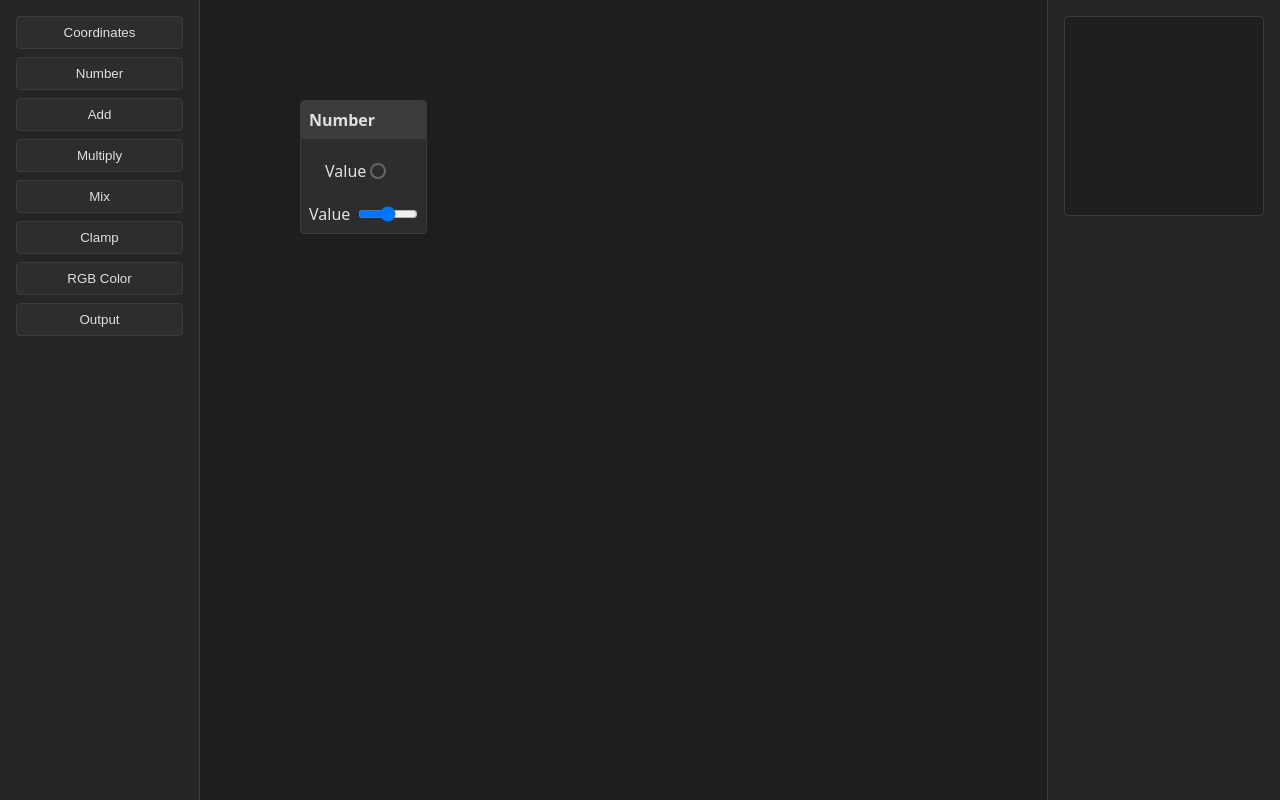
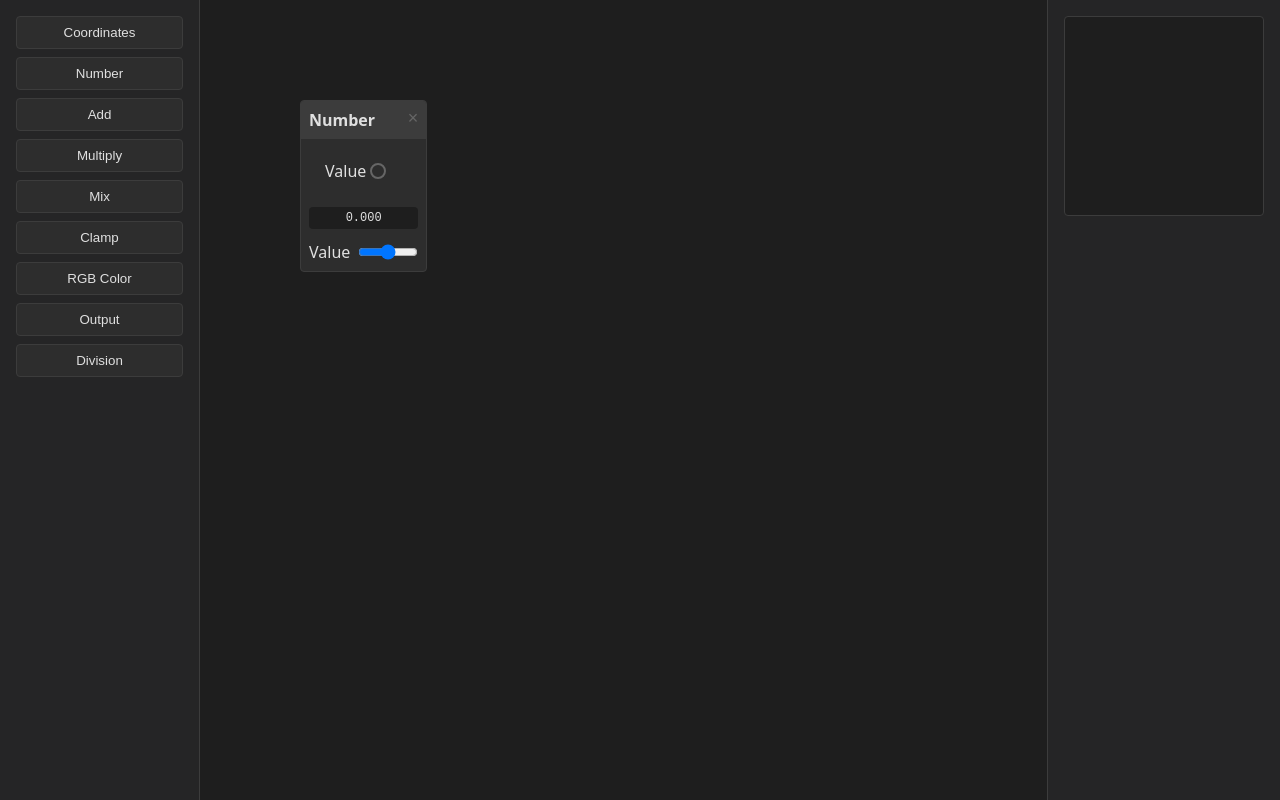
Before and after one commit to zordone/image-synth, a React (Vite) app: page / in a window 1280 px wide. Both pictures are taken after a click on the button "Number". Built offline with nearby package versions, Linux system fonts and the light colour scheme.

Commit message:
Division

```diff
--- a/src/components/App.tsx
+++ b/src/components/App.tsx
@@ -428,6 +428,7 @@ export const App: React.FC = () => {
                   actions.updateModuleParameter(module.id, name, value)
                 }
                 onStartConnectionFrom={handleStartConnection}
+                onDelete={actions.removeModule}
               />
             );
           })}
--- a/src/components/BaseModule.tsx
+++ b/src/components/BaseModule.tsx
@@ -1,7 +1,7 @@
 import React, { useState } from "react";
 import { useDraggable } from "@dnd-kit/core";
 import type { ModuleDefinition, ModuleValue } from "../types/module";
-import { validateInput } from "../types/module";
+import { validateInput, isNumber } from "../types/module";
 import {
   ModuleContainer,
   ModuleHeader,
@@ -14,6 +14,8 @@ import {
   ParameterLabel,
   RotaryEncoder,
   ErrorTooltip,
+  ValueDisplay,
+  DeleteButton,
 } from "./styled";
 
 interface BaseModuleProps {
@@ -28,6 +30,7 @@ interface BaseModuleProps {
     portName: string,
     isInput: boolean
   ) => void;
+  onDelete?: (moduleId: string) => void;
 }
 
 export const BaseModule: React.FC<BaseModuleProps> = ({
@@ -38,6 +41,7 @@ export const BaseModule: React.FC<BaseModuleProps> = ({
   inputs,
   onParameterChange,
   onStartConnectionFrom,
+  onDelete,
 }) => {
   const [showTooltip, setShowTooltip] = useState(false);
   const { attributes, listeners, setNodeRef, transform, isDragging } =
@@ -99,13 +103,16 @@ export const BaseModule: React.FC<BaseModuleProps> = ({
       id={`module-${id}`}
       {...attributes}
       {...listeners}
-      onMouseEnter={() => errors.size > 0 && setShowTooltip(true)}
-      onMouseLeave={() => setShowTooltip(false)}
     >
       {errorMessage && (
         <ErrorTooltip $show={showTooltip}>{errorMessage}</ErrorTooltip>
       )}
-      <ModuleHeader>{definition.name}</ModuleHeader>
+      <ModuleHeader>
+        {definition.name}
+        {onDelete && (
+          <DeleteButton onClick={() => onDelete(id)}>×</DeleteButton>
+        )}
+      </ModuleHeader>
       <ModuleBody>
         <PortsContainer>
           {definition.inputs.map((input) => (
@@ -133,6 +140,12 @@ export const BaseModule: React.FC<BaseModuleProps> = ({
           ))}
         </PortsContainer>
 
+        {definition.type === "Input" && definition.id === "number" && (
+          <ValueDisplay>
+            {isNumber(parameters.Value) ? parameters.Value.toFixed(3) : "0.000"}
+          </ValueDisplay>
+        )}
+
         {definition.parameters.map((param) => (
           <ParameterRow key={param.name}>
             <ParameterLabel>{param.name}</ParameterLabel>
--- a/src/components/styled.ts
+++ b/src/components/styled.ts
@@ -233,3 +233,30 @@ export const ErrorTooltip = styled.div<{ $show: boolean }>`
     border-top-color: #ff4444;
   }
 `;
+
+export const ValueDisplay = styled.div`
+  background: #1e1e1e;
+  padding: 4px 8px;
+  border-radius: 4px;
+  font-family: monospace;
+  font-size: 12px;
+  text-align: center;
+  margin: 4px 0;
+`;
+
+export const DeleteButton = styled.button`
+  position: absolute;
+  top: 8px;
+  right: 8px;
+  background: none;
+  border: none;
+  color: #666;
+  font-size: 18px;
+  cursor: pointer;
+  padding: 0;
+  line-height: 1;
+
+  &:hover {
+    color: #ff4444;
+  }
+`;
--- a/src/modules/index.ts
+++ b/src/modules/index.ts
@@ -180,6 +180,48 @@ export const OutputModule: ModuleDefinition = {
   calculate: () => ({}), // No outputs to calculate
 };
 
+export const DivisionModule: ModuleDefinition = {
+  id: "division",
+  type: "Math",
+  name: "Division",
+  inputs: [
+    { name: "A", type: "number", required: true },
+    { name: "B", type: "number", required: true },
+  ],
+  outputs: [
+    { name: "Quotient", type: "number" },
+    { name: "Whole", type: "number" },
+    { name: "Remainder", type: "number" },
+  ],
+  parameters: [],
+  calculate: (inputs) => {
+    // Validate inputs
+    if (!validateRequiredInputs(inputs, DivisionModule)) {
+      throw new Error("Missing required inputs");
+    }
+    if (!isNumber(inputs.A) || !isNumber(inputs.B)) {
+      throw new Error("Invalid input types");
+    }
+    if (inputs.B === 0) {
+      return {
+        Quotient: 0,
+        Whole: 0,
+        Remainder: 0,
+      };
+    }
+
+    const quotient = inputs.A / inputs.B;
+    const whole = Math.floor(quotient);
+    const remainder = inputs.A - whole * inputs.B;
+
+    return {
+      Quotient: quotient,
+      Whole: whole,
+      Remainder: remainder,
+    };
+  },
+};
+
 export const moduleRegistry: ModuleDefinition[] = [
   CoordinateModule,
   NumberModule,
@@ -189,4 +231,5 @@ export const moduleRegistry: ModuleDefinition[] = [
   ClampModule,
   RGBColorModule,
   OutputModule,
+  DivisionModule,
 ];
--- a/src/store/index.ts
+++ b/src/store/index.ts
@@ -18,6 +18,7 @@ export const actions = {
 
   removeModule: (moduleId: string) => {
     state.modules = state.modules.filter((m) => m.id !== moduleId);
+    // Also remove any connections to/from this module
     state.connections = state.connections.filter(
       (c) => c.fromModuleId !== moduleId && c.toModuleId !== moduleId
     );
```
